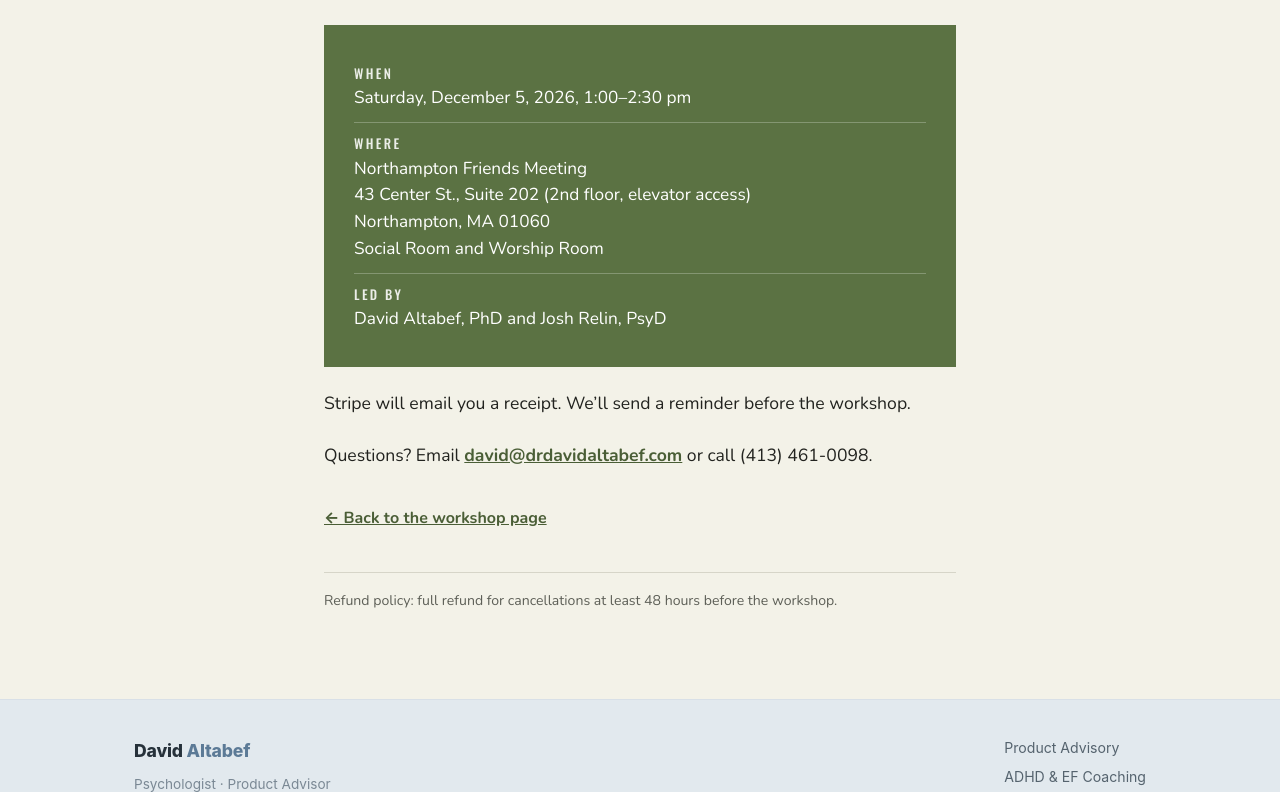
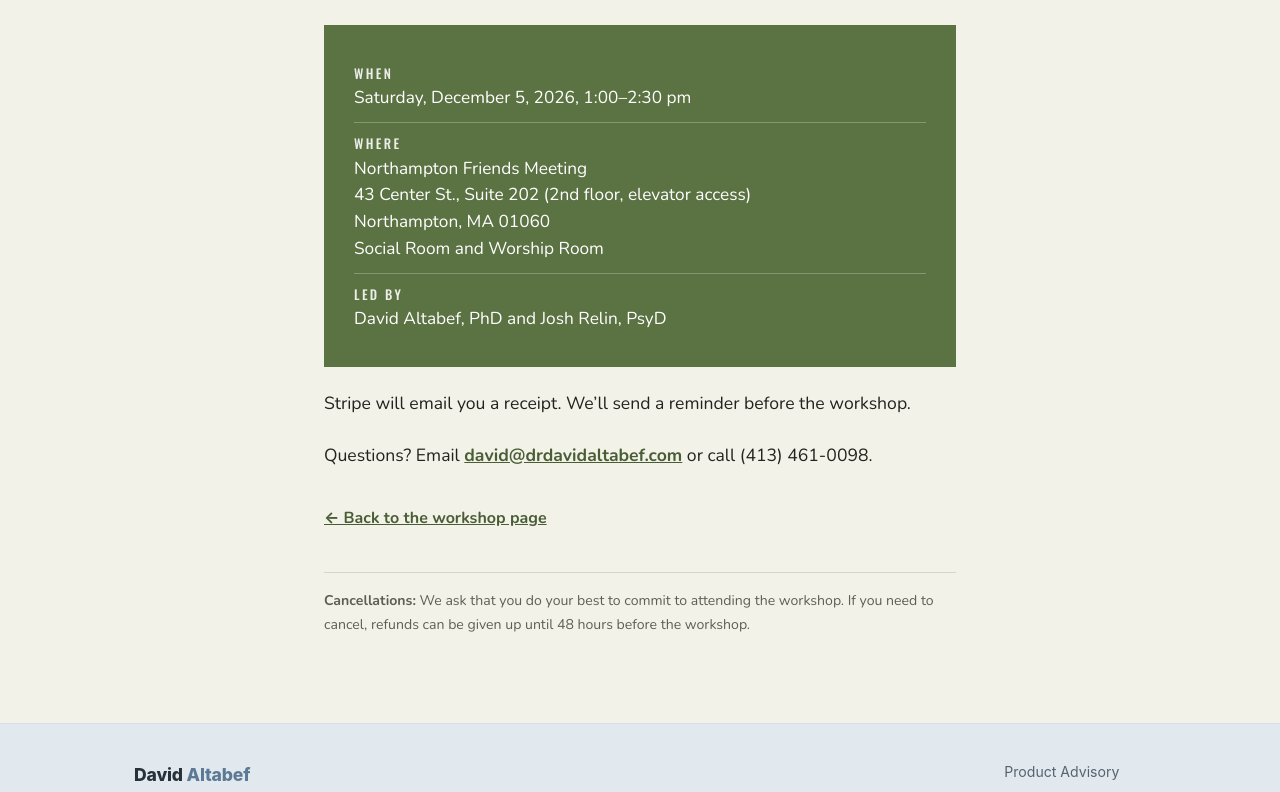
Before and after one commit to dainnovations/drdavidaltabef-site, a plain HTML site: page listening-registered.html in a window 1280 px wide. Shown: the part 247-1039 px from the top of the page. Drawn offline with nearby package versions, Linux system fonts and the light colour scheme.

Commit message:
Confirmation page: use David's cancellation wording
Co-Authored-By: Claude Opus 5.5 <noreply@anthropic.com>
Claude-Session: https://claude.ai/code/session_01VwoBwxgGmRoUBbwNBiFDUA

```diff
--- a/listening-registered.html
+++ b/listening-registered.html
@@ -66,7 +66,7 @@
     <p>Stripe will email you a receipt. We&rsquo;ll send a reminder before the workshop.</p>
     <p>Questions? Email <a href="mailto:david@drdavidaltabef.com?subject=Listening%20Skills%20for%20Men">david@drdavidaltabef.com</a> or call <span style="white-space:nowrap">(413) 461-0098</span>.</p>
     <p class="lw-back"><a href="/listening">&larr; Back to the workshop page</a></p>
-    <p class="lw-fine">Refund policy: full refund for cancellations at least 48 hours before the workshop.</p>
+    <p class="lw-fine"><strong>Cancellations:</strong> We ask that you do your best to commit to attending the workshop. If you need to cancel, refunds can be given up until 48 hours before the workshop.</p>
   </div>
 </main>
 
```
